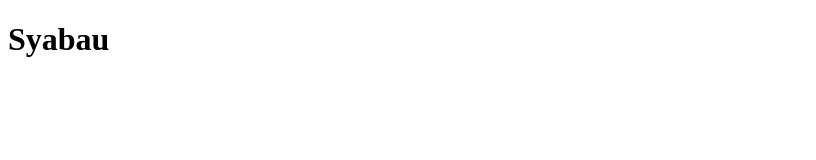
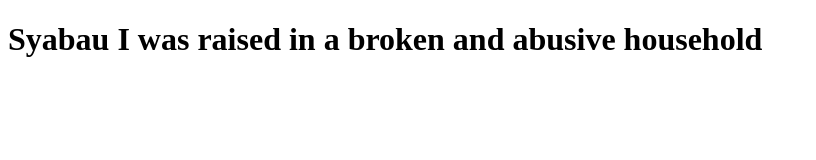
Before and after one commit to totesejm/sybau-repository, a plain HTML site: page index.html in a window 1280 px wide. Shown: the whole page, without its empty margins (0-816 px from the left). Drawn offline with Linux system fonts and the light colour scheme.

Commit message:
this chicken is cold

```diff
--- a/index.html
+++ b/index.html
@@ -3,9 +3,9 @@
 <head>
     <meta charset="UTF-8">
     <meta name="viewport" content="width=<device-width>, initial-scale=1.0">
-    <title>Document</title>
+    <title>EAT MY ASS</title>
 </head>
 <body>
-    <h1>Syabau</h1>
+    <h1>Syabau I was raised in a broken and abusive household</h1>
 </body>
 </html>
```
